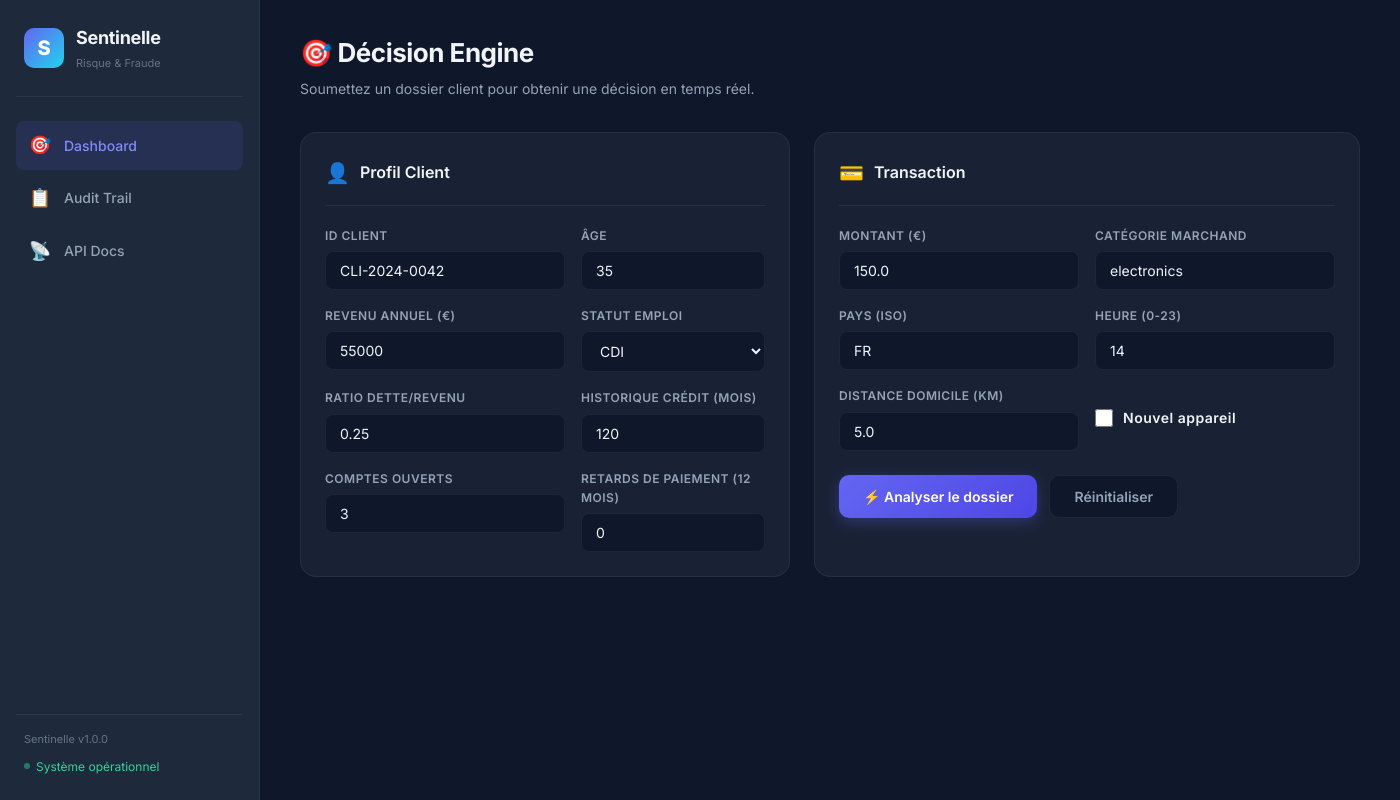
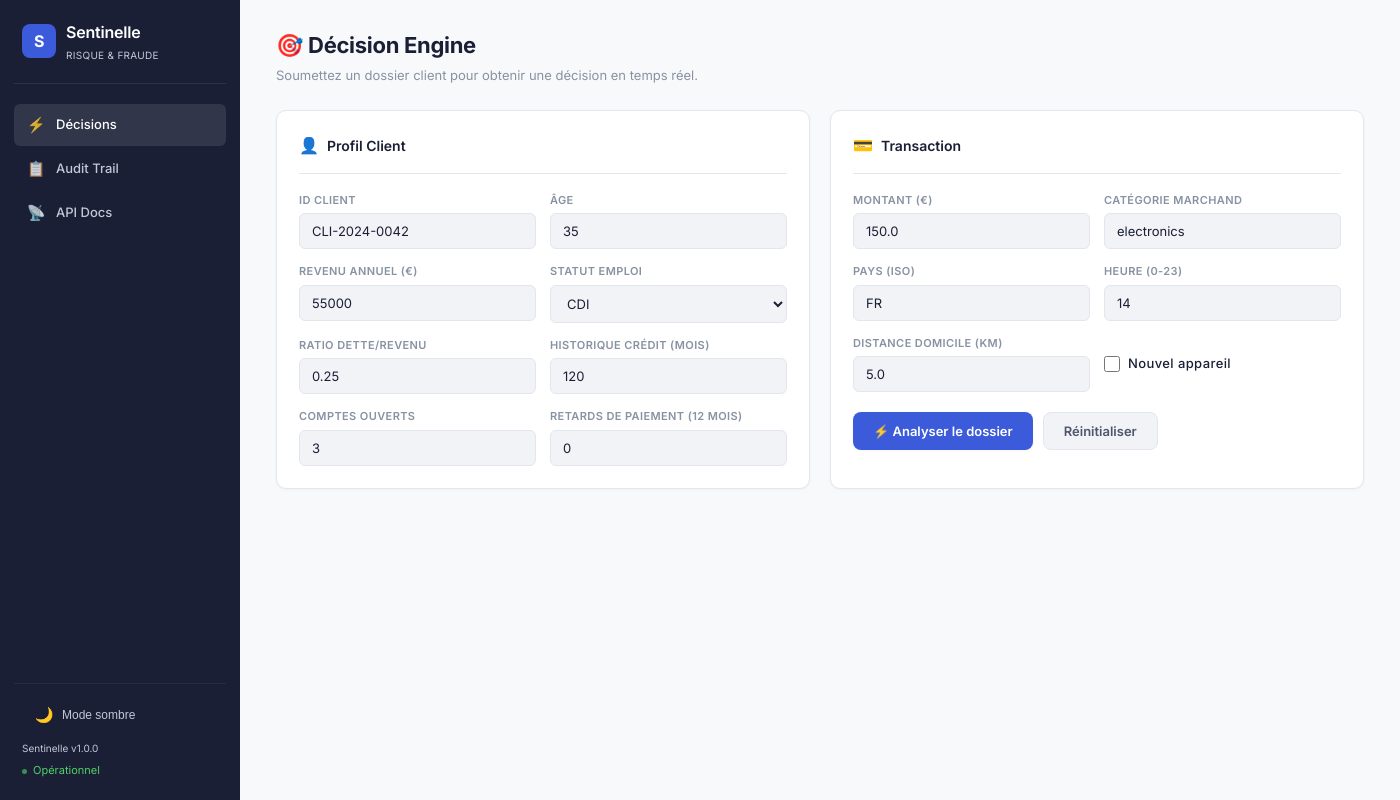
Before and after one commit to ItsRayTech/sentinelle-platforme, a FastAPI app: page / in a window 1400 px wide. Run offline with FastAPI, Linux system fonts and the light colour scheme.

Commit message:
style: corporate light theme + dark mode toggle
- Redesigned CSS: white backgrounds, muted blue accent (#3b5bdb), clean borders
- Removed glassmorphism/neon gaming effects
- Dark sidebar always visible for contrast
- Added theme toggle (🌙/☀️) with localStorage persistence
- Dark mode still available via toggle for user preference

```diff
--- a/api/app/static/style.css
+++ b/api/app/static/style.css
@@ -1,34 +1,86 @@
 /* ============================================
-   SENTINELLE — Dashboard CSS
-   Dark mode · Glassmorphism · Premium
+   SENTINELLE — Corporate Design System
+   Light-first · Banking-grade · Professional
    ============================================ */
 
-@import url('https://fonts.googleapis.com/css2?family=Inter:wght@300;400;500;600;700;800&display=swap');
+@import url('https://fonts.googleapis.com/css2?family=Inter:wght@300;400;500;600;700&display=swap');
 
+/* ---- Light Theme (Default) ---- */
 :root {
-    --bg-primary: #0f172a;
-    --bg-secondary: #1e293b;
-    --bg-card: rgba(30, 41, 59, 0.7);
-    --bg-glass: rgba(255, 255, 255, 0.03);
-    --border-subtle: rgba(255, 255, 255, 0.06);
-    --border-glow: rgba(99, 102, 241, 0.4);
-    --text-primary: #f1f5f9;
-    --text-secondary: #94a3b8;
-    --text-muted: #64748b;
-    --accent-blue: #6366f1;
-    --accent-blue-light: #818cf8;
-    --accent-cyan: #22d3ee;
-    --accent-green: #34d399;
-    --accent-red: #f87171;
-    --accent-amber: #fbbf24;
-    --accent-orange: #fb923c;
-    --shadow-glow: 0 0 30px rgba(99, 102, 241, 0.15);
-    --radius: 12px;
-    --radius-lg: 16px;
-    --transition: all 0.3s cubic-bezier(0.4, 0, 0.2, 1);
+    --bg-primary: #f8f9fb;
+    --bg-secondary: #ffffff;
+    --bg-card: #ffffff;
+    --bg-input: #f1f3f7;
+    --border-color: #e2e6ed;
+    --border-hover: #c5cad4;
+    --text-primary: #1a1f36;
+    --text-secondary: #4f566b;
+    --text-muted: #8792a2;
+    --accent: #3b5bdb;
+    --accent-hover: #364fc7;
+    --accent-light: rgba(59, 91, 219, 0.08);
+    --green: #2b8a3e;
+    --green-bg: rgba(43, 138, 62, 0.08);
+    --green-border: rgba(43, 138, 62, 0.2);
+    --red: #c92a2a;
+    --red-bg: rgba(201, 42, 42, 0.08);
+    --red-border: rgba(201, 42, 42, 0.2);
+    --amber: #e67700;
+    --amber-bg: rgba(230, 119, 0, 0.08);
+    --amber-border: rgba(230, 119, 0, 0.2);
+    --orange: #d9480f;
+    --orange-bg: rgba(217, 72, 15, 0.08);
+    --orange-border: rgba(217, 72, 15, 0.2);
+    --shadow-sm: 0 1px 3px rgba(0, 0, 0, 0.04);
+    --shadow-md: 0 2px 8px rgba(0, 0, 0, 0.06);
+    --shadow-lg: 0 4px 16px rgba(0, 0, 0, 0.08);
+    --radius: 8px;
+    --radius-lg: 10px;
+    --transition: all 0.2s ease;
+    --sidebar-bg: #1a1f36;
+    --sidebar-text: #c1c8d6;
+    --sidebar-active: rgba(255, 255, 255, 0.1);
+    --sidebar-brand: #ffffff;
 }
 
-*, *::before, *::after {
+/* ---- Dark Theme ---- */
+[data-theme="dark"] {
+    --bg-primary: #0f1117;
+    --bg-secondary: #1a1d2e;
+    --bg-card: #1e2235;
+    --bg-input: #252a3a;
+    --border-color: #2d3348;
+    --border-hover: #3d4460;
+    --text-primary: #e8eaed;
+    --text-secondary: #9aa0b0;
+    --text-muted: #6b7280;
+    --accent: #6c8cff;
+    --accent-hover: #5a7af0;
+    --accent-light: rgba(108, 140, 255, 0.12);
+    --green: #51cf66;
+    --green-bg: rgba(81, 207, 102, 0.1);
+    --green-border: rgba(81, 207, 102, 0.25);
+    --red: #ff6b6b;
+    --red-bg: rgba(255, 107, 107, 0.1);
+    --red-border: rgba(255, 107, 107, 0.25);
+    --amber: #fcc419;
+    --amber-bg: rgba(252, 196, 25, 0.1);
+    --amber-border: rgba(252, 196, 25, 0.25);
+    --orange: #ff922b;
+    --orange-bg: rgba(255, 146, 43, 0.1);
+    --orange-border: rgba(255, 146, 43, 0.25);
+    --shadow-sm: 0 1px 3px rgba(0, 0, 0, 0.2);
+    --shadow-md: 0 2px 8px rgba(0, 0, 0, 0.3);
+    --shadow-lg: 0 4px 16px rgba(0, 0, 0, 0.4);
+    --sidebar-bg: #0d0f18;
+    --sidebar-text: #8892a6;
+    --sidebar-active: rgba(255, 255, 255, 0.06);
+    --sidebar-brand: #e8eaed;
+}
+
+*,
+*::before,
+*::after {
     margin: 0;
     padding: 0;
     box-sizing: border-box;
@@ -49,12 +102,11 @@ body {
     min-height: 100vh;
 }
 
-/* ---- Sidebar ---- */
+/* ---- Sidebar (always dark for contrast) ---- */
 .sidebar {
-    width: 260px;
-    background: var(--bg-secondary);
-    border-right: 1px solid var(--border-subtle);
-    padding: 24px 16px;
+    width: 240px;
+    background: var(--sidebar-bg);
+    padding: 20px 14px;
     display: flex;
     flex-direction: column;
     position: fixed;
@@ -67,177 +119,218 @@ body {
 .sidebar-brand {
     display: flex;
     align-items: center;
-    gap: 12px;
-    padding: 0 8px 24px;
-    border-bottom: 1px solid var(--border-subtle);
-    margin-bottom: 24px;
+    gap: 10px;
+    padding: 0 8px 20px;
+    border-bottom: 1px solid rgba(255, 255, 255, 0.08);
+    margin-bottom: 20px;
 }
 
 .sidebar-brand .logo {
-    width: 40px;
-    height: 40px;
-    background: linear-gradient(135deg, var(--accent-blue), var(--accent-cyan));
-    border-radius: 10px;
+    width: 34px;
+    height: 34px;
+    background: var(--accent);
+    border-radius: 8px;
     display: flex;
     align-items: center;
     justify-content: center;
-    font-size: 20px;
-    font-weight: 800;
+    font-size: 16px;
+    font-weight: 700;
     color: white;
+    letter-spacing: -0.5px;
 }
 
 .sidebar-brand h1 {
-    font-size: 18px;
-    font-weight: 700;
-    color: var(--text-primary);
-    letter-spacing: -0.3px;
+    font-size: 16px;
+    font-weight: 600;
+    color: var(--sidebar-brand);
+    letter-spacing: -0.2px;
 }
 
 .sidebar-brand span {
-    font-size: 11px;
-    color: var(--text-muted);
+    font-size: 10px;
+    color: var(--sidebar-text);
     display: block;
-    margin-top: 2px;
+    margin-top: 1px;
+    letter-spacing: 0.3px;
+    text-transform: uppercase;
 }
 
 .nav-links {
     list-style: none;
     display: flex;
     flex-direction: column;
-    gap: 4px;
+    gap: 2px;
 }
 
 .nav-links a {
     display: flex;
     align-items: center;
-    gap: 12px;
-    padding: 10px 12px;
-    color: var(--text-secondary);
+    gap: 10px;
+    padding: 9px 12px;
+    color: var(--sidebar-text);
     text-decoration: none;
-    border-radius: 8px;
-    font-size: 14px;
+    border-radius: 6px;
+    font-size: 13px;
     font-weight: 500;
     transition: var(--transition);
 }
 
 .nav-links a:hover {
-    background: var(--bg-glass);
-    color: var(--text-primary);
+    background: var(--sidebar-active);
+    color: #e8eaed;
 }
 
 .nav-links a.active {
-    background: rgba(99, 102, 241, 0.12);
-    color: var(--accent-blue-light);
+    background: var(--sidebar-active);
+    color: #ffffff;
 }
 
 .nav-links .icon {
-    font-size: 18px;
-    width: 24px;
+    font-size: 15px;
+    width: 20px;
     text-align: center;
+    opacity: 0.8;
 }
 
 .sidebar-footer {
     margin-top: auto;
-    padding: 16px 8px 0;
-    border-top: 1px solid var(--border-subtle);
+    padding: 14px 8px 0;
+    border-top: 1px solid rgba(255, 255, 255, 0.06);
 }
 
 .sidebar-footer .version {
-    font-size: 11px;
-    color: var(--text-muted);
+    font-size: 10px;
+    color: var(--sidebar-text);
 }
 
 .sidebar-footer .status {
     display: flex;
     align-items: center;
     gap: 6px;
-    font-size: 12px;
-    color: var(--accent-green);
-    margin-top: 8px;
+    font-size: 11px;
+    color: #51cf66;
+    margin-top: 6px;
 }
 
 .sidebar-footer .status::before {
     content: '';
-    width: 6px;
-    height: 6px;
-    background: var(--accent-green);
+    width: 5px;
+    height: 5px;
+    background: #51cf66;
     border-radius: 50%;
-    animation: pulse 2s infinite;
+    animation: pulse 2.5s infinite;
 }
 
 @keyframes pulse {
-    0%, 100% { opacity: 1; }
-    50% { opacity: 0.4; }
+
+    0%,
+    100% {
+        opacity: 1;
+    }
+
+    50% {
+        opacity: 0.3;
+    }
+}
+
+/* ---- Theme Toggle ---- */
+.theme-toggle {
+    display: flex;
+    align-items: center;
+    gap: 8px;
+    padding: 8px 12px;
+    margin-bottom: 8px;
+    cursor: pointer;
+    border-radius: 6px;
+    font-size: 12px;
+    color: var(--sidebar-text);
+    transition: var(--transition);
+    border: none;
+    background: none;
+    width: 100%;
+    text-align: left;
+}
+
+.theme-toggle:hover {
+    background: var(--sidebar-active);
+    color: #e8eaed;
+}
+
+.theme-toggle .toggle-icon {
+    font-size: 15px;
+    width: 20px;
+    text-align: center;
 }
 
 /* ---- Main Content ---- */
 .main-content {
-    margin-left: 260px;
+    margin-left: 240px;
     flex: 1;
-    padding: 32px 40px;
+    padding: 28px 36px;
     min-height: 100vh;
 }
 
 .page-header {
-    margin-bottom: 32px;
+    margin-bottom: 24px;
 }
 
 .page-header h2 {
-    font-size: 26px;
+    font-size: 22px;
     font-weight: 700;
-    letter-spacing: -0.5px;
-    margin-bottom: 4px;
+    letter-spacing: -0.3px;
+    color: var(--text-primary);
 }
 
 .page-header p {
-    color: var(--text-secondary);
-    font-size: 14px;
+    color: var(--text-muted);
+    font-size: 13px;
+    margin-top: 2px;
 }
 
 /* ---- Cards ---- */
 .card {
     background: var(--bg-card);
-    backdrop-filter: blur(12px);
-    border: 1px solid var(--border-subtle);
+    border: 1px solid var(--border-color);
     border-radius: var(--radius-lg);
-    padding: 24px;
+    padding: 22px;
+    box-shadow: var(--shadow-sm);
     transition: var(--transition);
 }
 
 .card:hover {
-    border-color: var(--border-glow);
-    box-shadow: var(--shadow-glow);
+    box-shadow: var(--shadow-md);
 }
 
 .card-header {
     display: flex;
     align-items: center;
-    gap: 10px;
-    margin-bottom: 20px;
-    padding-bottom: 16px;
-    border-bottom: 1px solid var(--border-subtle);
+    gap: 8px;
+    margin-bottom: 18px;
+    padding-bottom: 14px;
+    border-bottom: 1px solid var(--border-color);
 }
 
 .card-header .card-icon {
-    font-size: 20px;
+    font-size: 16px;
 }
 
 .card-header h3 {
-    font-size: 16px;
+    font-size: 14px;
     font-weight: 600;
+    color: var(--text-primary);
 }
 
 /* ---- Form ---- */
 .form-grid {
     display: grid;
     grid-template-columns: 1fr 1fr;
-    gap: 16px;
+    gap: 14px;
 }
 
 .form-group {
     display: flex;
     flex-direction: column;
-    gap: 6px;
+    gap: 4px;
 }
 
 .form-group.full-width {
@@ -245,279 +338,303 @@ body {
 }
 
 .form-group label {
-    font-size: 12px;
+    font-size: 11px;
     font-weight: 600;
-    color: var(--text-secondary);
+    color: var(--text-muted);
     text-transform: uppercase;
-    letter-spacing: 0.5px;
+    letter-spacing: 0.4px;
 }
 
 .form-group input,
 .form-group select {
-    background: var(--bg-primary);
-    border: 1px solid var(--border-subtle);
-    border-radius: 8px;
-    padding: 10px 14px;
+    background: var(--bg-input);
+    border: 1px solid var(--border-color);
+    border-radius: 6px;
+    padding: 9px 12px;
     color: var(--text-primary);
     font-family: inherit;
-    font-size: 14px;
+    font-size: 13px;
     outline: none;
     transition: var(--transition);
 }
 
 .form-group input:focus,
 .form-group select:focus {
-    border-color: var(--accent-blue);
-    box-shadow: 0 0 0 3px rgba(99, 102, 241, 0.15);
+    border-color: var(--accent);
+    box-shadow: 0 0 0 3px var(--accent-light);
 }
 
 .form-group select option {
-    background: var(--bg-secondary);
+    background: var(--bg-card);
     color: var(--text-primary);
 }
 
 .form-group input[type="checkbox"] {
-    width: 18px;
-    height: 18px;
-    accent-color: var(--accent-blue);
+    width: 16px;
+    height: 16px;
+    accent-color: var(--accent);
     cursor: pointer;
 }
 
 .checkbox-row {
     flex-direction: row !important;
     align-items: center;
-    gap: 10px !important;
+    gap: 8px !important;
 }
 
 .checkbox-row label {
     text-transform: none;
-    font-size: 14px;
+    font-size: 13px;
+    font-weight: 500;
     color: var(--text-primary);
 }
 
 .form-actions {
-    margin-top: 24px;
+    margin-top: 20px;
     display: flex;
-    gap: 12px;
+    gap: 10px;
 }
 
 .btn {
     display: inline-flex;
     align-items: center;
-    gap: 8px;
-    padding: 12px 24px;
+    gap: 6px;
+    padding: 10px 20px;
     border: none;
-    border-radius: 10px;
+    border-radius: var(--radius);
     font-family: inherit;
-    font-size: 14px;
+    font-size: 13px;
     font-weight: 600;
     cursor: pointer;
     transition: var(--transition);
 }
 
 .btn-primary {
-    background: linear-gradient(135deg, var(--accent-blue), #4f46e5);
+    background: var(--accent);
     color: white;
-    box-shadow: 0 4px 14px rgba(99, 102, 241, 0.3);
+    box-shadow: var(--shadow-sm);
 }
 
 .btn-primary:hover {
-    transform: translateY(-1px);
-    box-shadow: 0 6px 20px rgba(99, 102, 241, 0.4);
+    background: var(--accent-hover);
+    box-shadow: var(--shadow-md);
 }
 
 .btn-secondary {
-    background: var(--bg-primary);
+    background: var(--bg-input);
     color: var(--text-secondary);
-    border: 1px solid var(--border-subtle);
+    border: 1px solid var(--border-color);
 }
 
 .btn-secondary:hover {
+    border-color: var(--border-hover);
     color: var(--text-primary);
-    border-color: var(--border-glow);
 }
 
 /* ---- Two-column Layout ---- */
 .grid-2 {
     display: grid;
     grid-template-columns: 1fr 1fr;
-    gap: 24px;
-    margin-bottom: 24px;
+    gap: 20px;
+    margin-bottom: 20px;
 }
 
 /* ---- Decision Result ---- */
 .result-section {
-    margin-top: 32px;
-    animation: fadeIn 0.5s ease;
+    margin-top: 24px;
+    animation: fadeIn 0.4s ease;
 }
 
 @keyframes fadeIn {
-    from { opacity: 0; transform: translateY(12px); }
-    to { opacity: 1; transform: translateY(0); }
+    from {
+        opacity: 0;
+        transform: translateY(8px);
+    }
+
+    to {
+        opacity: 1;
+        transform: translateY(0);
+    }
 }
 
 .decision-badge {
     display: inline-flex;
     align-items: center;
-    gap: 8px;
-    padding: 8px 20px;
-    border-radius: 50px;
-    font-size: 16px;
+    gap: 6px;
+    padding: 6px 16px;
+    border-radius: 6px;
+    font-size: 13px;
     font-weight: 700;
-    letter-spacing: 1px;
+    letter-spacing: 0.5px;
     text-transform: uppercase;
 }
 
 .badge-accept {
-    background: rgba(52, 211, 153, 0.15);
-    color: var(--accent-green);
-    border: 1px solid rgba(52, 211, 153, 0.3);
+    background: var(--green-bg);
+    color: var(--green);
+    border: 1px solid var(--green-border);
 }
 
 .badge-reject {
-    background: rgba(248, 113, 113, 0.15);
-    color: var(--accent-red);
-    border: 1px solid rgba(248, 113, 113, 0.3);
+    background: var(--red-bg);
+    color: var(--red);
+    border: 1px solid var(--red-border);
 }
 
 .badge-review {
-    background: rgba(251, 191, 36, 0.15);
-    color: var(--accent-amber);
-    border: 1px solid rgba(251, 191, 36, 0.3);
+    background: var(--amber-bg);
+    color: var(--amber);
+    border: 1px solid var(--amber-border);
 }
 
 .badge-alert {
-    background: rgba(251, 146, 60, 0.15);
-    color: var(--accent-orange);
-    border: 1px solid rgba(251, 146, 60, 0.3);
+    background: var(--orange-bg);
+    color: var(--orange);
+    border: 1px solid var(--orange-border);
 }
 
 /* ---- Scores ---- */
 .scores-grid {
     display: grid;
     grid-template-columns: 1fr 1fr;
-    gap: 16px;
-    margin-top: 20px;
+    gap: 14px;
+    margin-top: 16px;
 }
 
 .score-card {
-    background: var(--bg-primary);
-    border: 1px solid var(--border-subtle);
+    background: var(--bg-input);
+    border: 1px solid var(--border-color);
     border-radius: var(--radius);
-    padding: 20px;
+    padding: 16px;
     text-align: center;
 }
 
 .score-card .score-label {
-    font-size: 12px;
+    font-size: 10px;
     font-weight: 600;
     color: var(--text-muted);
     text-transform: uppercase;
-    letter-spacing: 0.5px;
-    margin-bottom: 8px;
+    letter-spacing: 0.4px;
+    margin-bottom: 6px;
 }
 
 .score-card .score-value {
-    font-size: 36px;
-    font-weight: 800;
-    letter-spacing: -1px;
+    font-size: 28px;
+    font-weight: 700;
+    letter-spacing: -0.5px;
 }
 
-.score-low { color: var(--accent-green); }
-.score-medium { color: var(--accent-amber); }
-.score-high { color: var(--accent-red); }
+.score-low {
+    color: var(--green);
+}
+
+.score-medium {
+    color: var(--amber);
+}
+
+.score-high {
+    color: var(--red);
+}
 
 .score-bar {
     width: 100%;
-    height: 6px;
-    background: rgba(255, 255, 255, 0.06);
-    border-radius: 3px;
-    margin-top: 12px;
+    height: 4px;
+    background: var(--border-color);
+    border-radius: 2px;
+    margin-top: 10px;
     overflow: hidden;
 }
 
 .score-bar-fill {
     height: 100%;
-    border-radius: 3px;
-    transition: width 0.8s cubic-bezier(0.4, 0, 0.2, 1);
+    border-radius: 2px;
+    transition: width 0.6s ease;
 }
 
-.fill-low { background: linear-gradient(90deg, #10b981, #34d399); }
-.fill-medium { background: linear-gradient(90deg, #f59e0b, #fbbf24); }
-.fill-high { background: linear-gradient(90deg, #ef4444, #f87171); }
+.fill-low {
+    background: var(--green);
+}
+
+.fill-medium {
+    background: var(--amber);
+}
+
+.fill-high {
+    background: var(--red);
+}
 
 /* ---- SHAP Features ---- */
 .shap-list {
     list-style: none;
-    margin-top: 12px;
+    margin-top: 10px;
 }
 
 .shap-item {
     display: flex;
     align-items: center;
     justify-content: space-between;
-    padding: 8px 12px;
-    border-radius: 8px;
-    margin-bottom: 4px;
-    font-size: 13px;
+    padding: 6px 10px;
+    border-radius: 6px;
+    margin-bottom: 2px;
+    font-size: 12px;
 }
 
 .shap-item:hover {
-    background: var(--bg-glass);
+    background: var(--accent-light);
 }
 
 .shap-feature {
     font-weight: 500;
-    color: var(--text-primary);
-    font-family: 'SF Mono', 'Fira Code', monospace;
-    font-size: 12px;
+    color: var(--text-secondary);
+    font-family: 'SF Mono', 'Fira Code', 'Consolas', monospace;
+    font-size: 11px;
 }
 
 .shap-impact {
     font-weight: 700;
-    font-size: 16px;
-    width: 28px;
-    height: 28px;
+    font-size: 14px;
+    width: 24px;
+    height: 24px;
     display: flex;
     align-items: center;
     justify-content: center;
-    border-radius: 6px;
+    border-radius: 4px;
 }
 
 .impact-positive {
-    color: var(--accent-red);
-    background: rgba(248, 113, 113, 0.1);
+    color: var(--red);
+    background: var(--red-bg);
 }
 
 .impact-negative {
-    color: var(--accent-green);
-    background: rgba(52, 211, 153, 0.1);
+    color: var(--green);
+    background: var(--green-bg);
 }
 
 /* ---- Agent Report ---- */
 .agent-report {
-    background: var(--bg-primary);
-    border: 1px solid var(--border-subtle);
+    background: var(--bg-input);
+    border: 1px solid var(--border-color);
     border-radius: var(--radius);
-    padding: 20px;
-    margin-top: 20px;
-    font-size: 13px;
-    line-height: 1.8;
+    padding: 16px;
+    margin-top: 16px;
+    font-size: 12px;
+    line-height: 1.7;
     color: var(--text-secondary);
     white-space: pre-wrap;
-    font-family: 'SF Mono', 'Fira Code', monospace;
+    font-family: 'SF Mono', 'Fira Code', 'Consolas', monospace;
 }
 
 /* ---- Meta Info ---- */
 .meta-row {
     display: flex;
-    gap: 24px;
-    margin-top: 16px;
+    gap: 20px;
+    margin-top: 14px;
     flex-wrap: wrap;
 }
 
 .meta-item {
-    font-size: 12px;
+    font-size: 11px;
     color: var(--text-muted);
 }
 
--- a/api/app/templates/base.html
+++ b/api/app/templates/base.html
@@ -1,11 +1,13 @@
 <!DOCTYPE html>
 <html lang="fr">
+
 <head>
     <meta charset="UTF-8">
     <meta name="viewport" content="width=device-width, initial-scale=1.0">
     <title>{% block title %}Sentinelle{% endblock %}</title>
     <link rel="stylesheet" href="/static/style.css">
 </head>
+
 <body>
     <div class="layout">
         <!-- Sidebar -->
@@ -21,8 +23,8 @@
             <ul class="nav-links">
                 <li>
                     <a href="/" class="{% if active_page == 'dashboard' %}active{% endif %}">
-                        <span class="icon">🎯</span>
-                        <span>Dashboard</span>
+                        <span class="icon">⚡</span>
+                        <span>Décisions</span>
                     </a>
                 </li>
                 <li>
@@ -40,8 +42,12 @@
             </ul>
 
             <div class="sidebar-footer">
+                <button class="theme-toggle" onclick="toggleTheme()" id="themeToggle">
+                    <span class="toggle-icon" id="themeIcon">🌙</span>
+                    <span id="themeLabel">Mode sombre</span>
+                </button>
                 <div class="version">Sentinelle v1.0.0</div>
-                <div class="status">Système opérationnel</div>
+                <div class="status">Opérationnel</div>
             </div>
         </aside>
 
@@ -50,5 +56,34 @@
             {% block content %}{% endblock %}
         </main>
     </div>
+
+    <script>
+        function toggleTheme() {
+            const html = document.documentElement;
+            const isDark = html.getAttribute('data-theme') === 'dark';
+            if (isDark) {
+                html.removeAttribute('data-theme');
+                localStorage.setItem('theme', 'light');
+                document.getElementById('themeIcon').textContent = '🌙';
+                document.getElementById('themeLabel').textContent = 'Mode sombre';
+            } else {
+                html.setAttribute('data-theme', 'dark');
+                localStorage.setItem('theme', 'dark');
+                document.getElementById('themeIcon').textContent = '☀️';
+                document.getElementById('themeLabel').textContent = 'Mode clair';
+            }
+        }
+
+        // Restore saved theme
+        (function () {
+            const saved = localStorage.getItem('theme');
+            if (saved === 'dark') {
+                document.documentElement.setAttribute('data-theme', 'dark');
+                document.getElementById('themeIcon').textContent = '☀️';
+                document.getElementById('themeLabel').textContent = 'Mode clair';
+            }
+        })();
+    </script>
 </body>
+
 </html>
```
Also changed, not shown: other parts of api/app/static/style.css (+66 -44 lines), api/risk_platform.db.
